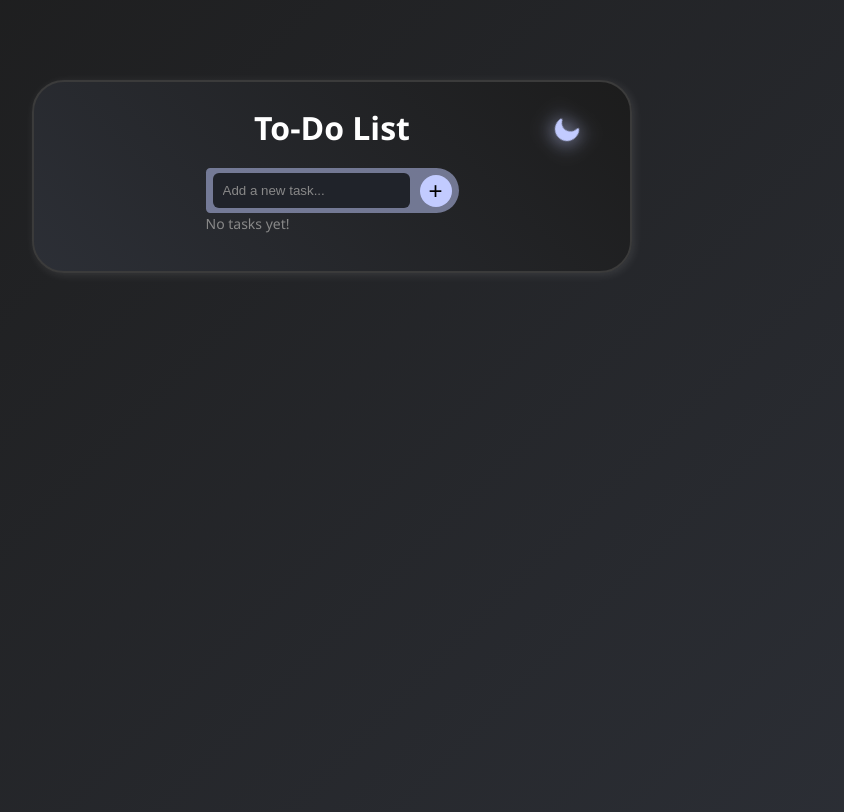
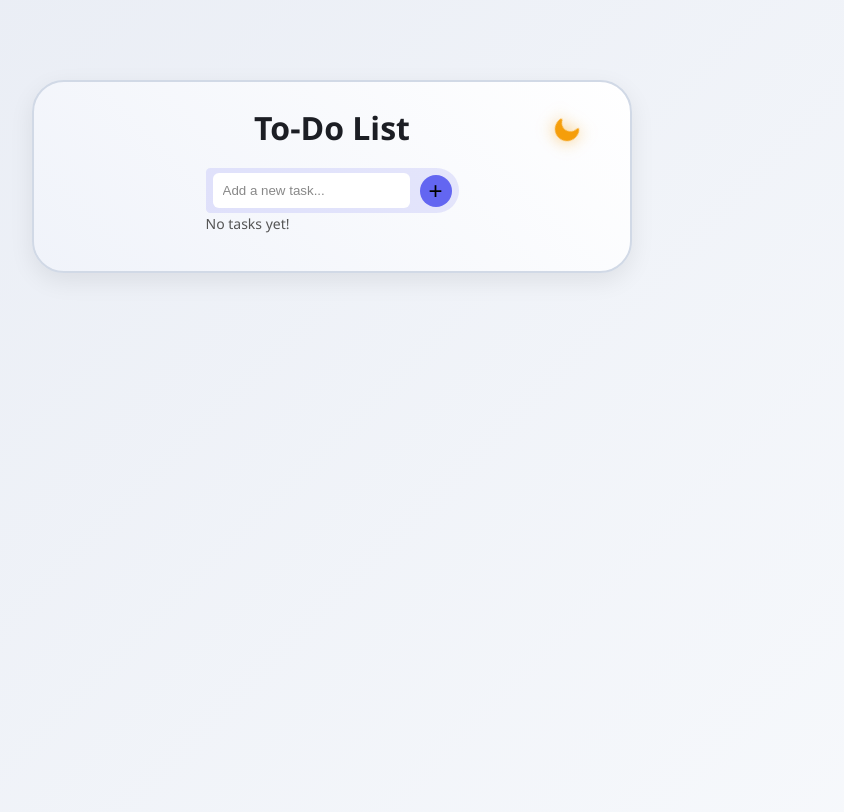
Before and after one commit to DaniSLW/To-Do-List, a plain HTML site: page index.html in a window 1280 px wide. Both pictures are taken after a click on the button 875 px from the left and 128 px from the top of the page. Shown: the whole page, without its empty margins (308-1152 px from the left). Drawn offline with Linux system fonts and the light colour scheme.

Commit message:
Added light/dark mode

```diff
--- a/assets/css/style.css
+++ b/assets/css/style.css
@@ -183,21 +183,51 @@ li .delete-btn:hover {
 }
 
 /* ===== Light Mode ===== */
-/* body.light {
-    background-color: #f5f5f5;
-    color: #111;
+body.light {
+    background: linear-gradient(135deg, #e8ecf4, #f7f9fc);
+    color: #1c1e24;
 }
 
-body.light input {
-    background-color: #fff;
-    color: #111;
+body.light .container {
+    background: linear-gradient(-135deg, #ffffff, #f0f3fa);
+    border-color: #d1d9e6;
+    box-shadow: 0 8px 24px rgba(0, 0, 0, 0.08);
+}
+
+body.light .container-title .toggleThemeBtn button svg {
+    fill: #f59e0b;
+    filter: drop-shadow(0 0 8px rgba(245, 158, 11, 0.6));
+}
+
+body.light .container-title .toggleThemeBtn button:hover svg {
+    fill: #4f46e5;
+    filter: drop-shadow(0 0 8px rgba(79, 70, 229, 0.6));
+}
+
+body.light .input-group {
+    background-color: rgba(99, 102, 241, 0.15);
+}
+
+body.light .input-group input {
+    background: #ffffff;
+    color: #1c1e24;
+}
+
+body.light .input-group button {
+    background-color: #6366f1 !important;
+    color: #ffffff;
+}
+
+body.light #counter {
+    color: #555;
 }
 
 body.light li {
-    background-color: #e1e1e1;
+    background: #ffffff;
+    border-color: #dce1eb;
+    box-shadow: 0 2px 6px rgba(0, 0, 0, 0.05);
 }
 
-body.light #addBtn {
-    background-color: #111;
-    color: #fff;
-} */
+body.light li.completed {
+    background-color: #e2e6ef;
+}
```
